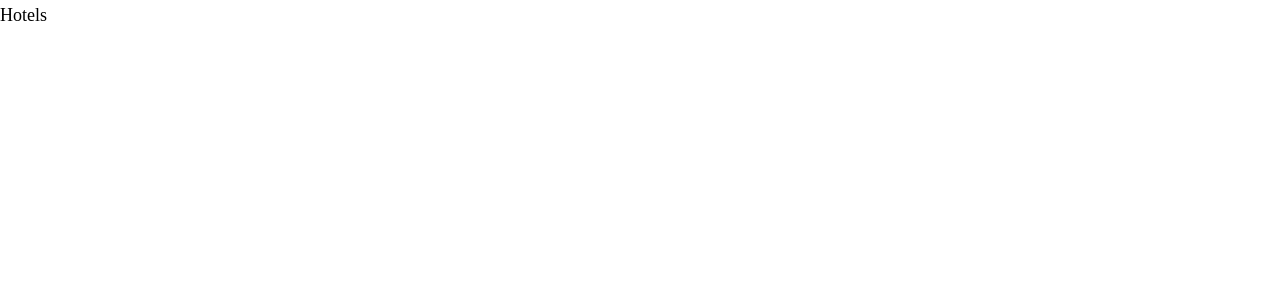
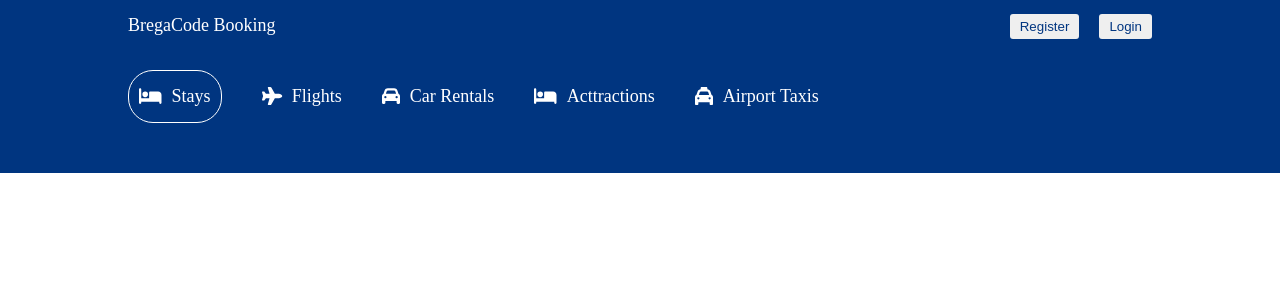
Before and after one commit to bregarulai/booking-nextjs, a Next.js app: page /hotels in a window 1280 px wide. Shown: the top 300 px of the page. Built offline with nearby package versions, Linux system fonts and the light colour scheme.

Commit message:
added header and navbar to other pages

```diff
--- a/components/Header/Header.jsx
+++ b/components/Header/Header.jsx
@@ -11,7 +11,7 @@ import {
 import { DateRange } from 'react-date-range';
 import { format } from 'date-fns';
 
-const Header = () => {
+const Header = ({ type }) => {
   const [showCalendar, setShowCalendar] = useState(false);
   const [showOptions, setShowOptions] = useState(false);
   const [date, setDate] = useState([
@@ -39,7 +39,13 @@ const Header = () => {
 
   return (
     <div className='header'>
-      <div className='header__container'>
+      <div
+        className={
+          type === 'hotels'
+            ? 'header__container header__container--hotels'
+            : 'header__container'
+        }
+      >
         <div className='header__list'>
           <div className='header__item header__item--active'>
             <FontAwesomeIcon icon={faBed} />
@@ -62,13 +68,14 @@ const Header = () => {
             <span>Airport Taxis</span>
           </div>
         </div>
+        {type !== 'hotels' && (
+          <>
             <h1 className='header__title'>
-          {' '}
               A lifetime of discounts? It's Genius.
             </h1>
             <p className='header__description'>
-          Get rewarded for your travels – unlock instant savings of 10% or more
-          with a free Lamabooking account
+              Get rewarded for your travels – unlock instant savings of 10% or
+              more with a free Lamabooking account
             </p>
             <button className='header__button'>Sign in / Register</button>
             <div className='header__search'>
@@ -81,7 +88,10 @@ const Header = () => {
                 />
               </div>
               <div className='header__search-item'>
-            <FontAwesomeIcon icon={faCalendarDays} className='header__icon' />
+                <FontAwesomeIcon
+                  icon={faCalendarDays}
+                  className='header__icon'
+                />
                 <span
                   className='header__search-text'
                   onClick={() => setShowCalendar(!showCalendar)}
@@ -181,6 +191,8 @@ const Header = () => {
                 <button className='header__button'>Search</button>
               </div>
             </div>
+          </>
+        )}
       </div>
     </div>
   );
--- a/components/Header/_header.scss
+++ b/components/Header/_header.scss
@@ -9,6 +9,10 @@
         width: 100%;
         max-width: $container-max-width;
         margin: 2rem 0 10rem 0;
+
+        &--hotels {
+            margin: 2rem 0 0 0;
+        }
     }
 
     &__list {
--- a/pages/hotels/index.js
+++ b/pages/hotels/index.js
@@ -1,7 +1,14 @@
 import React from 'react';
 
+import { Navbar, Header } from '../../components';
+
 const Hotels = () => {
-  return <div>Hotels</div>;
+  return (
+    <div>
+      <Navbar />
+      <Header type='hotels' />
+    </div>
+  );
 };
 
 export default Hotels;
```
Also changed, not shown: pages/hotels/[id].js (+8 -1 lines). Lines whose indentation alone changed are shown as unchanged.
